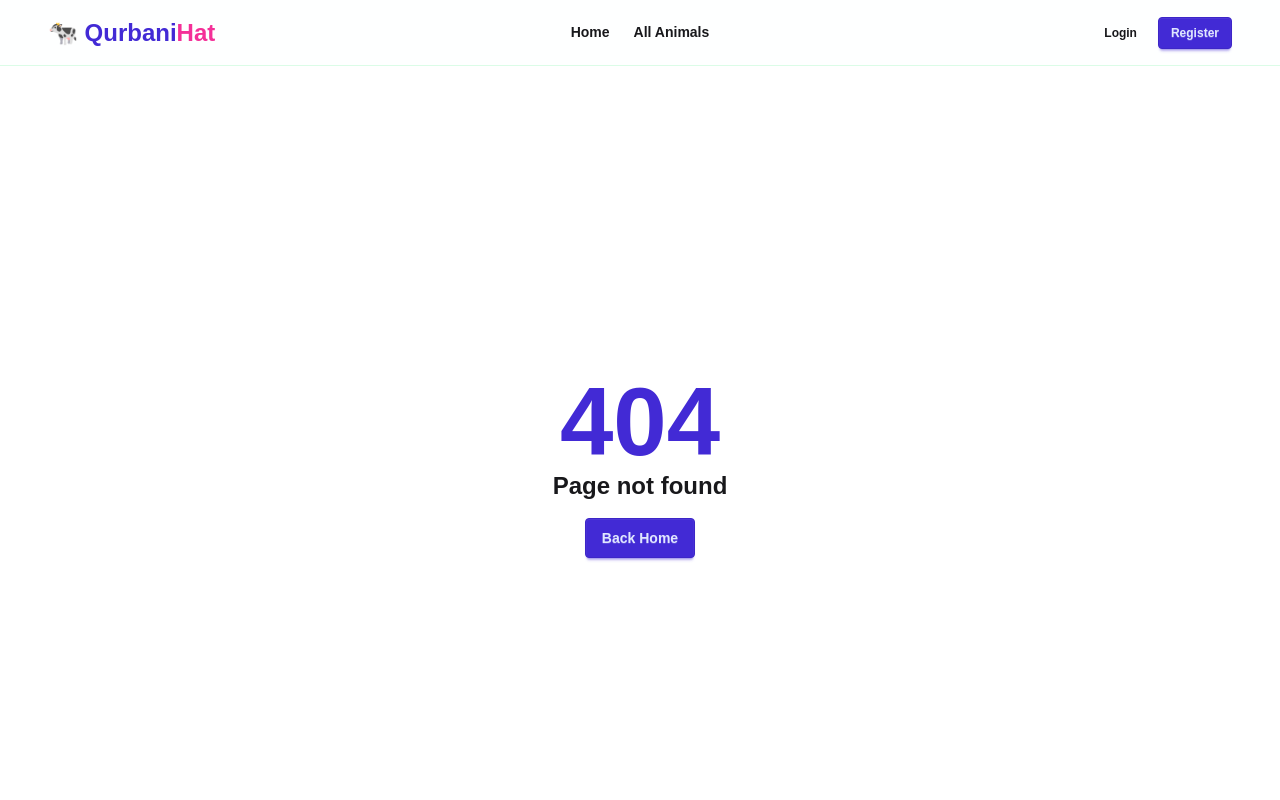
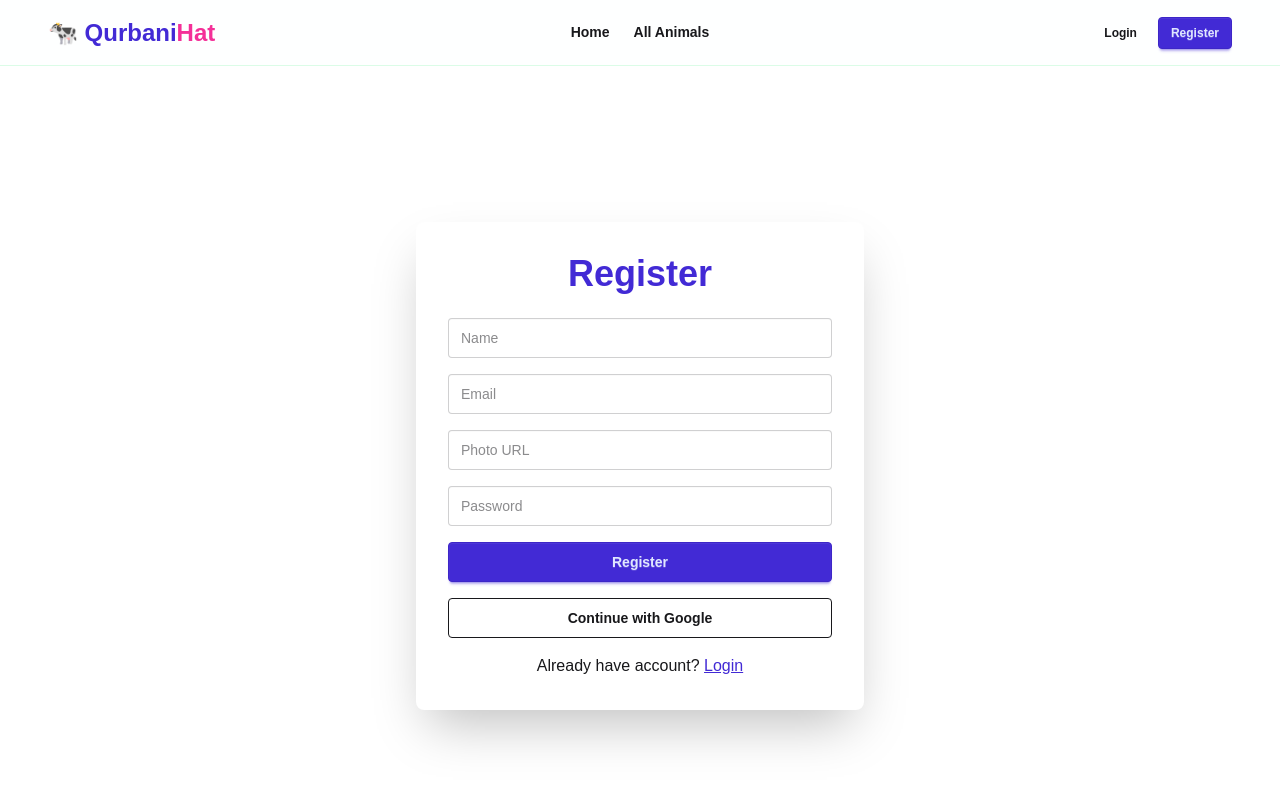
Before and after one commit to Mursaline867/qurbani-hat-next, a Next.js app: page /register in a window 1280 px wide. Before the commit this address had no page. Shown: the top 800 px of the page. Built offline with nearby package versions, Linux system fonts and the light colour scheme.

Commit message:
Implement login register and Google authentication pages

```diff
--- /dev/null
+++ b/app/login/page.js
@@ -0,0 +1,52 @@
+"use client";
+
+import Link from "next/link";
+import { useRouter } from "next/navigation";
+import { useAuth } from "@/context/AuthContext";
+import toast from "react-hot-toast";
+
+export default function LoginPage() {
+  const router = useRouter();
+  const { loginUser, googleLogin } = useAuth();
+
+  const handleLogin = async (e) => {
+    e.preventDefault();
+    const form = e.target;
+    const email = form.email.value;
+    const password = form.password.value;
+
+    try {
+      await loginUser(email, password);
+      toast.success("Login successful");
+      router.push("/");
+    } catch (error) {
+      toast.error("Login failed");
+    }
+  };
+
+  const handleGoogle = async () => {
+    await googleLogin();
+  };
+
+  return (
+    <section className="min-h-screen grid place-items-center px-4">
+      <div className="card w-full max-w-md bg-base-100 shadow-2xl p-8">
+        <h1 className="text-4xl font-bold text-center mb-6 text-primary">Login</h1>
+
+        <form onSubmit={handleLogin} className="space-y-4">
+          <input name="email" type="email" placeholder="Email" className="input input-bordered w-full" required />
+          <input name="password" type="password" placeholder="Password" className="input input-bordered w-full" required />
+          <button className="btn btn-primary w-full">Login</button>
+        </form>
+
+        <button onClick={handleGoogle} className="btn btn-outline w-full mt-4">
+          Continue with Google
+        </button>
+
+        <p className="text-center mt-4">
+          New here? <Link className="link link-primary" href="/register">Register</Link>
+        </p>
+      </div>
+    </section>
+  );
+}
--- /dev/null
+++ b/app/register/page.js
@@ -0,0 +1,57 @@
+"use client";
+
+import Link from "next/link";
+import { useRouter } from "next/navigation";
+import { useAuth } from "@/context/AuthContext";
+import toast from "react-hot-toast";
+
+export default function RegisterPage() {
+  const router = useRouter();
+  const { registerUser, googleLogin } = useAuth();
+
+  const handleRegister = async (e) => {
+    e.preventDefault();
+    const form = e.target;
+
+    const name = form.name.value;
+    const email = form.email.value;
+    const photo = form.photo.value;
+    const password = form.password.value;
+
+    try {
+      await registerUser(email, password, name, photo);
+      toast.success("Registration successful");
+      router.push("/login");
+    } catch (error) {
+      toast.error("Registration failed");
+    }
+  };
+
+  const handleGoogle = async () => {
+    await googleLogin();
+  };
+
+  return (
+    <section className="min-h-screen grid place-items-center px-4">
+      <div className="card w-full max-w-md bg-base-100 shadow-2xl p-8">
+        <h1 className="text-4xl font-bold text-center mb-6 text-primary">Register</h1>
+
+        <form onSubmit={handleRegister} className="space-y-4">
+          <input name="name" type="text" placeholder="Name" className="input input-bordered w-full" required />
+          <input name="email" type="email" placeholder="Email" className="input input-bordered w-full" required />
+          <input name="photo" type="url" placeholder="Photo URL" className="input input-bordered w-full" required />
+          <input name="password" type="password" placeholder="Password" className="input input-bordered w-full" required />
+          <button className="btn btn-primary w-full">Register</button>
+        </form>
+
+        <button onClick={handleGoogle} className="btn btn-outline w-full mt-4">
+          Continue with Google
+        </button>
+
+        <p className="text-center mt-4">
+          Already have account? <Link className="link link-primary" href="/login">Login</Link>
+        </p>
+      </div>
+    </section>
+  );
+}
```
